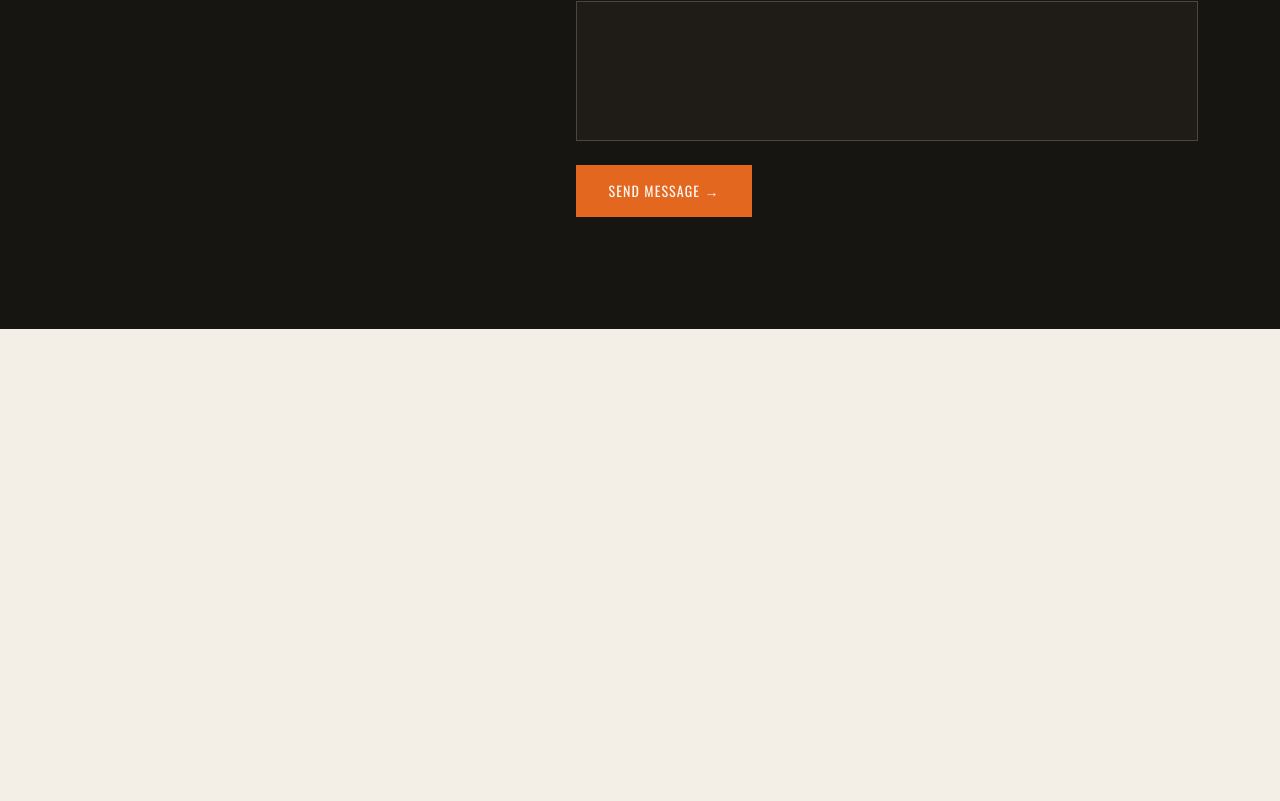
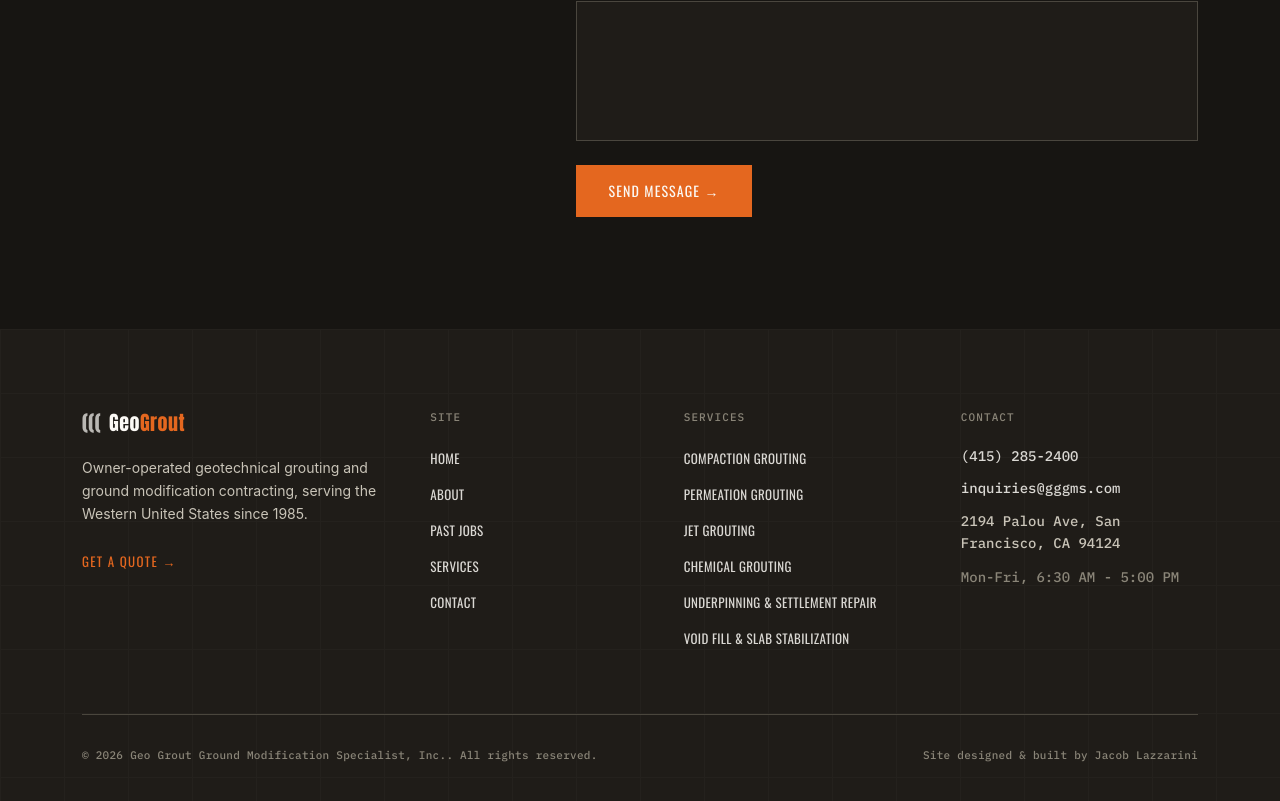
Before and after one commit to garbanzo2411/geo-grout, a Next.js app: page / in a window 1280 px wide. Shown: the part 3671-4472 px from the top of the page. Before the commit the page ends 4000 px from the top, so only its background shows below. Built offline with nearby package versions, Linux system fonts and the light colour scheme.

Commit message:
added footer sitewide

```diff
--- a/src/app/layout.tsx
+++ b/src/app/layout.tsx
@@ -1,6 +1,7 @@
 import type { Metadata } from 'next';
 import { Anton, Oswald, Inter, IBM_Plex_Mono } from "next/font/google";
 import Navbar from "@/components/layout/Navbar";
+import Footer from "@/components/layout/Footer";
 import { SITE } from "@/lib/constants";
 import "./globals.css";
 
@@ -46,6 +47,7 @@ export default function RootLayout({
             >
                 <Navbar />
                 {children}
+                <Footer />
             </body>
         </html>
     );
--- a/src/components/layout/Footer.tsx
+++ b/src/components/layout/Footer.tsx
@@ -0,0 +1,138 @@
+import Link from "next/link";
+import { SITE, NAV_LINKS, CONTACT_LINK, SERVICES } from "@/lib/constants";
+
+export default function Footer() {
+    const year = new Date().getFullYear();
+
+    return (
+        <footer className = "relative bg-charcoal-2 overflow-hidden">
+            { /* Faint grid texture to mimic grouting */ }
+            <div
+                className = "absolute inset-0 opacity-[0.05] pointer-events-none"
+                style={{
+                    backgroundImage:
+                        "linear-gradient(to right, #8a8578 1px, transparent 1px), linear-gradient(to bottom, #8a8578 1px, transparent 1px)",
+                    backgroundSize: "64px 64px",
+                }}
+            />
+
+            <div className = "relative max-w-295 mx-auto px-6 md:px-8 pt-20 pb-10">
+                <div className = "grid grid-cols-1 sm:grid-cols-2 lg:grid-cols-[1.3fr_0.9fr_1fr_1fr] gap-12 lg:gap-10 pb-16">
+                    { /* Brand */ }
+                    <div>
+                        <Link
+                            href = "/"
+                            className = "font-display text-xl tracking-wide text-white flex items-center gap-2 mb-5"
+                        >
+                            <span aria-hidden = "true" className = "text-white/70">(((</span>
+                            <span>
+                                Geo<span className = "text-orange">Grout</span>
+                            </span>
+                        </Link>
+                        <p className = "text-[#c9c4b8] text-sm leading-relaxed max-w-xs mb-6">
+                            Owner-operated geotechnical grouting and ground modification
+                             contracting, serving the Western United States since 1985.
+                        </p>
+                        <a
+                            href = {CONTACT_LINK.href}
+                            className = "inline-block font-heading text-[13px] tracking-widest uppercase text-orange hover:text-red transition-colors"
+                        >
+                            {CONTACT_LINK.label} →
+                        </a>
+                    </div>
+
+                    { /* Quick Links */ }
+                    <div>
+                        <span className = "font-mono text-[11px] tracking-widest uppercase text-steel block mb-5">
+                            Site
+                        </span>
+                        <ul className = "flex flex-col gap-3">
+                            <li>
+                                <Link
+                                    href = "/"
+                                    className = "font-heading text-[13px] tracking-wide uppercase text-white/85 hover:text-orange transition-colors"
+                                >
+                                    Home
+                                </Link>
+                            </li>
+                            {NAV_LINKS.map((link) => (
+                                <li key ={link.href}>
+                                    <Link
+                                    href = {link.href}
+                                    className = "font-heading text-[13px] tracking-wide uppercase text-white/85 hover:text-orange transition-colors"
+                                >
+                                    {link.label}
+                                </Link>
+                            </li>
+                        ))}
+                        <li>
+                            <a
+                                href={CONTACT_LINK.href}
+                                className = "font-heading text-[13px] tracking-wide uppercase text-white/85 hover:text-orange transition-colors"
+                            >
+                                Contact
+                            </a>
+                        </li>
+                    </ul>
+                </div>
+                {/* Services */}
+          <div>
+            <span className="font-mono text-[11px] tracking-widest uppercase text-steel block mb-5">
+              Services
+            </span>
+            <ul className="flex flex-col gap-3">
+              {SERVICES.map((service) => (
+                <li key={service.slug}>
+                  <Link
+                    href={`/services/${service.slug}`}
+                    className="font-heading text-[13px] tracking-wide uppercase text-white/85 hover:text-orange transition-colors"
+                  >
+                    {service.title}
+                  </Link>
+                </li>
+              ))}
+            </ul>
+          </div>
+          {/* Contact */}
+          <div>
+            <span className="font-mono text-[11px] tracking-widest uppercase text-steel block mb-5">
+              Contact
+            </span>
+            <div className="flex flex-col gap-3 font-mono text-sm">
+              <a
+                href={SITE.phoneHref}
+                className="text-white/85 hover:text-orange transition-colors"
+              >
+                {SITE.phone}
+              </a>
+              <a
+                href={`mailto:${SITE.email}`}
+                className="text-white/85 hover:text-orange transition-colors break-all"
+              >
+                {SITE.email}
+              </a>
+              <span className="text-[#c9c4b8] leading-relaxed">{SITE.address}</span>
+              <span className="text-steel">{SITE.hours}</span>
+            </div>
+        </div>
+    </div>
+
+    <div className="grout-line dark" />
+
+        <div className="pt-8 flex flex-col sm:flex-row items-start sm:items-center justify-between gap-3">
+          <span className="font-mono text-[11px] tracking-wide text-steel">
+            © {year} {SITE.name}. All rights reserved.
+          </span>
+          <a
+            href="https://lazz.dev"
+            target="_blank"
+            rel="noopener noreferrer"
+            className="font-mono text-[11px] tracking-wide text-steel hover:text-orange transition-colors"
+          >
+            Site designed &amp; built by Jacob Lazzarini
+          </a>
+        </div>
+      </div>
+    </footer>
+  );
+}
--- a/src/lib/constants.ts
+++ b/src/lib/constants.ts
@@ -4,6 +4,7 @@ export const SITE = {
     phoneHref: "tel:+14152852400",
     email: "inquiries@gggms.com",
     address: "2194 Palou Ave, San Francisco, CA 94124",
+    hours: "Mon-Fri, 6:30 AM - 5:00 PM",
     tagline: "Geotechnical Contractors for 40 Years",
 };
 
```
